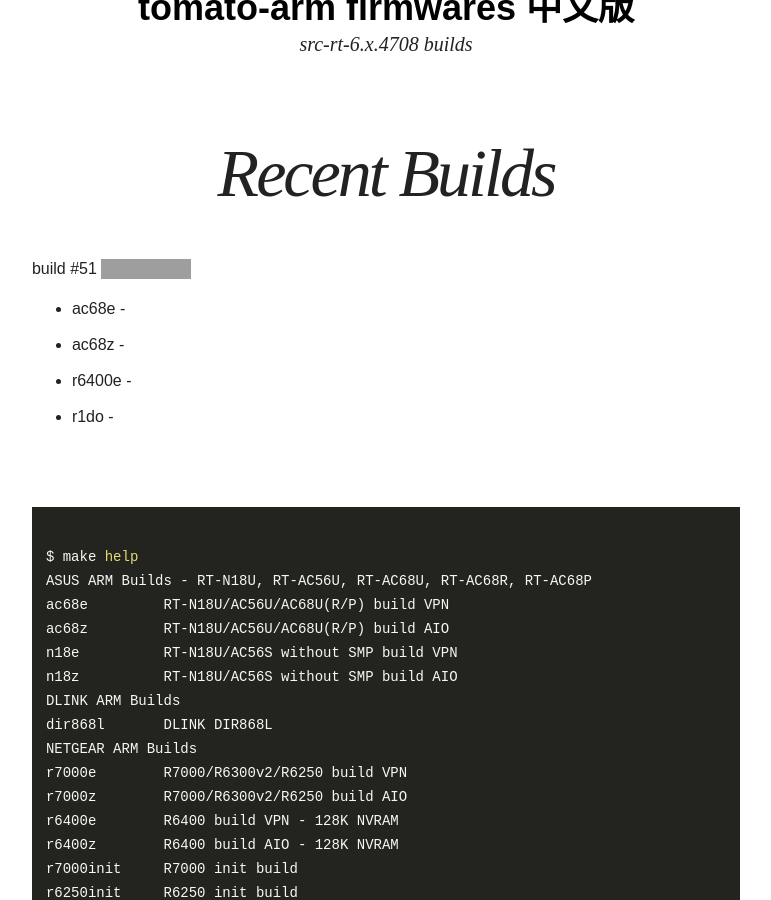
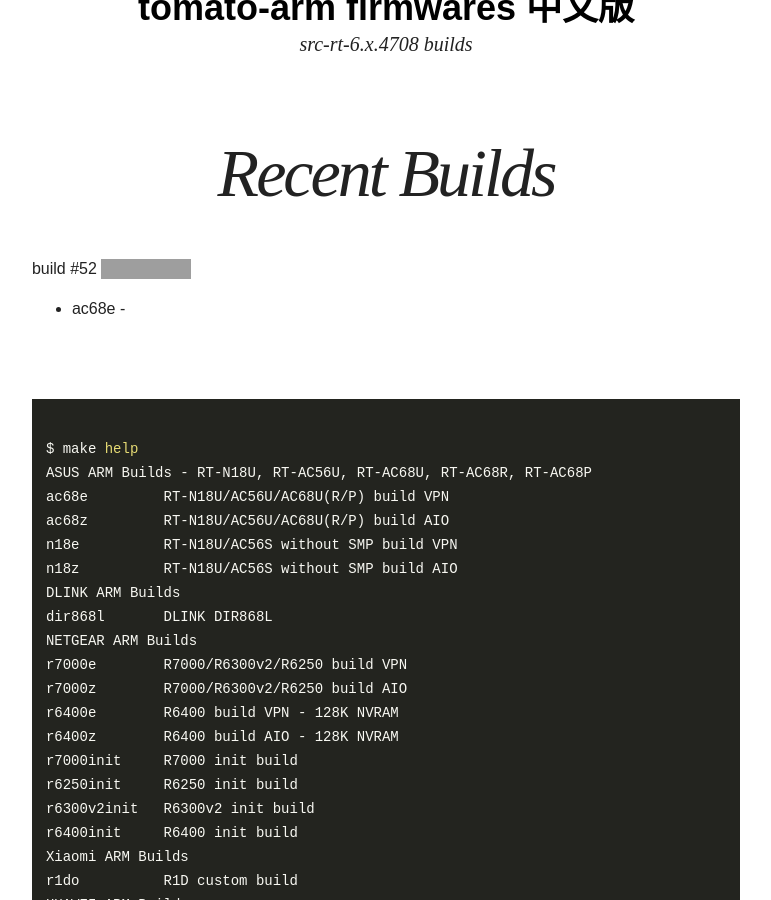
Before and after one commit to oglopss/tomato-arm-ci-jekyll, a Jekyll site: the page built from index.html, in a window 1280 px wide and 900 px high, scrolled down 339 px. Shown: the whole window, without its empty margins (254-1025 px from the left). Built offline with Jekyll 4.4.1, drawn with Linux system fonts in a browser that asks for light colours; nearby versions of some CDN libraries; grey boxes are pictures that could not be loaded.

Commit message:
Travis build 52 ac68e pushed to gh-pages

```diff
--- a/_data/ss.yml
+++ b/_data/ss.yml
@@ -1,6 +1,3 @@
-build: 51
+build: 52
 files:
   - 0001 ac68e
-  - 0005 r1do
-  - 0002 ac68z
-  - 0004 r6400e
```
